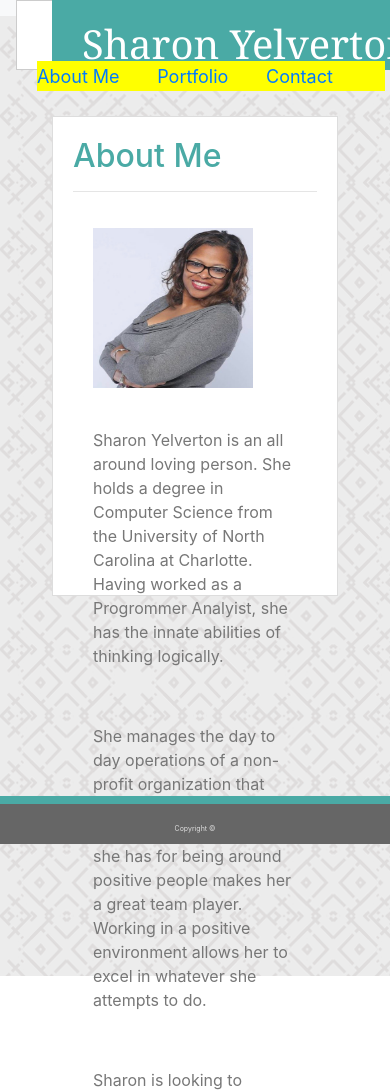
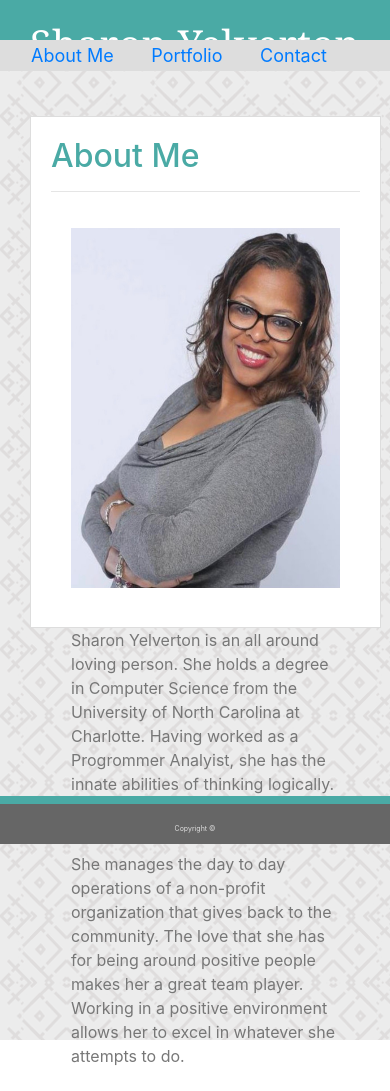
Before and after one commit to Sharonyel/bootstrap-homework, a plain HTML site: page index.html in a window 390 px wide. Shown: the top 1091 px of the page. Drawn offline with nearby package versions, Linux system fonts and the light colour scheme.

Commit message:
index responsive

```diff
--- a/assets/css/style.css
+++ b/assets/css/style.css
@@ -5,7 +5,7 @@
 
   }
   body {
-  height: 960px;
+  height: 1024px;
   margin: 0;
   font-family: Arial, Helvetica, sans-serif;
 
@@ -83,8 +83,8 @@ a {
 
 }
 .content-mat img {
-  width: 200px;
-  height: 200px;
+  width: 300px;
+  height: 300px;
   padding: 20px;
   float: left;
 }
@@ -210,8 +210,10 @@ textarea {
   font-size: 20px;
 
 }
-/* Width at 320px and below */
-@media screen and (max-width: 640px) {
+/************************************************************/
+/* * * *    99999999999 888888888888 000000000000     * * * */
+/************************************************************/
+@media screen and (max-width: 980px) {
   body {
     background-color: #333;
   }
@@ -225,29 +227,138 @@ textarea {
 
   h1 {
     padding: 20px;
-    width: 100%;
+    width: 50px;
     background-color: #4aaaa5;
     float: left;
-    margin-bottom: 0px;
-    margin-top: 0px;
+    margin: 0;
+    /* margin-top: 0px; */
     height: 70px;
     text-align: center;
     color: #ffffff;
     position: fixed;
     top: 0;
-    bottom: 0;
-    /* left: 52px;
-    font-family: Georgia, 'Times New Roman', Times, serif; */
+    left: 0;
 
+}
+/*
+  .namefld {
+    width: 100%;
+  } */
+  .links {
+    width: 50%;
+    margin-top: 40px;
+    /* background-color: green; */
+    float: right;
+    position: fixed;
+    top: 0;
+    right: 0;
+  }
+
+/************************************************************/
+/* * * *    77777777777 66666666666  88888888888      * * * */
+/************************************************************/
+
+@media screen and (max-width: 768px) {
+  body {
+    background-color: #333;
+  }
+
+  .logo {
+
+    width: 768px;
+
+  }
+
+  h1 {
+    width: 50%;
+    background-color: #4aaaa5;
+    margin-left: 30px;
+
+}
+  .links {
+    margin-top: 40px;
+    width: 50%;
+    float: right;
+    position: fixed;
+    top: 0;
+    right: 10;
+    text-align: center;
+    padding: 0 0 0 0px;
+    line-height: 100%;
+
+  }
+  .content-mat {
+    width: 93%;
+    margin-left: 30px;
+    margin-right: 25px;
+  }
+
+  .content-mat img {
+    width: 100%;
+    max-width: 400px;
+    height: 400px;
+
+  }
+
+/* Width at 640px and below */
+/************************************************************/
+/* * * *    666666666666 44444444444 000000000000     * * * */
+/************************************************************/
+
+@media screen and (max-width: 640px) {
+  body {
+    background-color: #333;
+  }
+
+  .logo {
+
+    width: 100%;
+    /* padding: 20px; */
+
+  }
+
+  h1 {
+    /* padding: 20px; */
+    width: 100%;
+    background-color: #4aaaa5;
+    margin: 0 auto;
+
+    /* float: left; */
+    /* margin-bottom: 0px;
+    margin-top: 0px; */
+    height: 40px;
+    text-align: center;
+    color: #ffffff;
+    /* position: fixed;
+    top: 0;
+    left: 0; */
 }
 
   .namefld {
-    background-color: red;
     width: 100%;
   }
   .links {
     width: 100%;
+    padding: 5px;
     margin-top: 40px;
-    background-color: yellow;
+    background-color: #dddddd;
+    text-align: center;
   }
-}
+  .content-mat {
+    width: 90%;
+    margin-left: 30px;
+    margin-right: 0px;
+  }
+
+  .content-mat img {
+    width: 100%;
+    max-width: 600px;
+    height: 400px;
+
+  }
+  /* .content-mat img {
+    width: 300px;
+    height: 300px;
+    padding: 20px;
+    float: left;
+  } */
```
